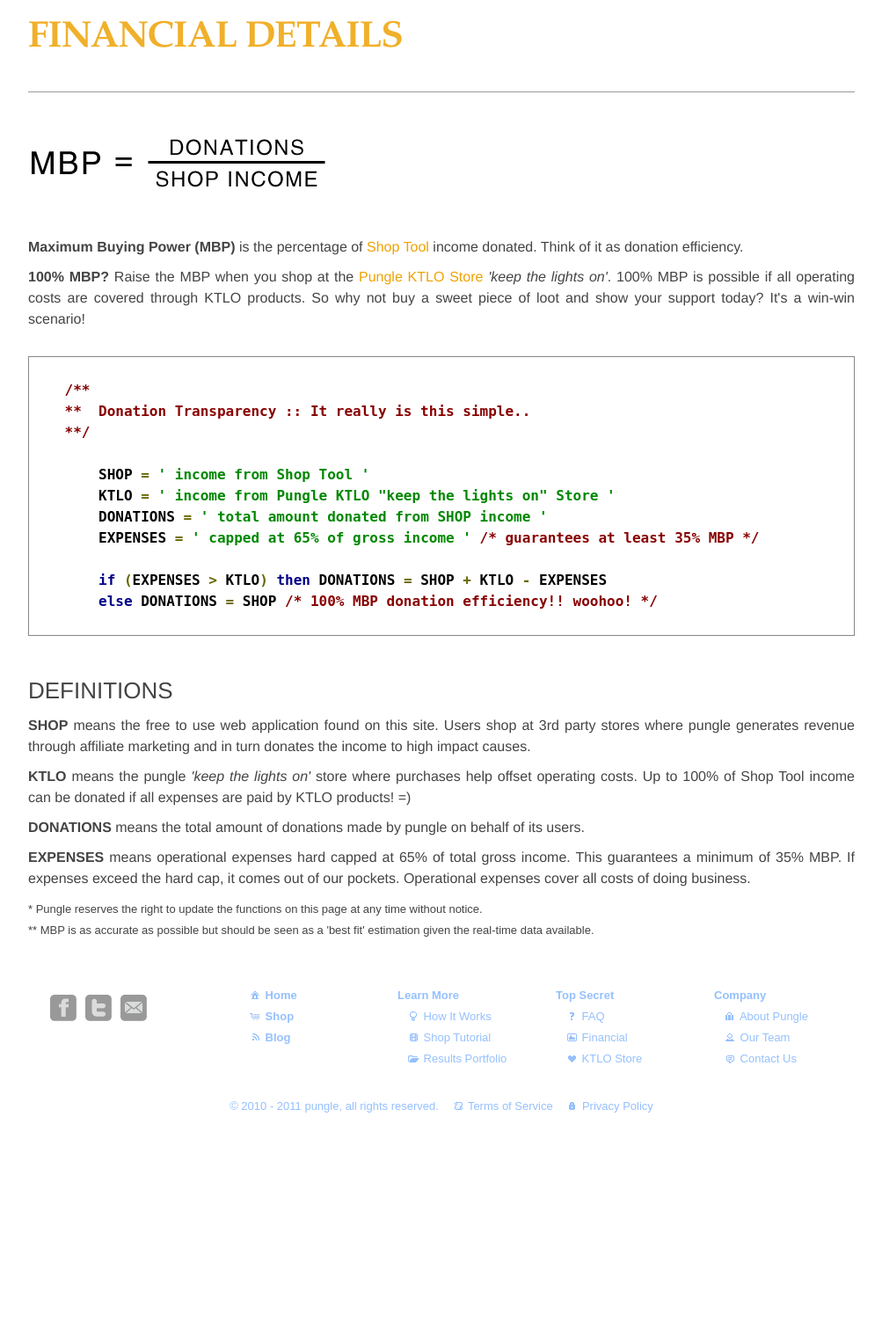
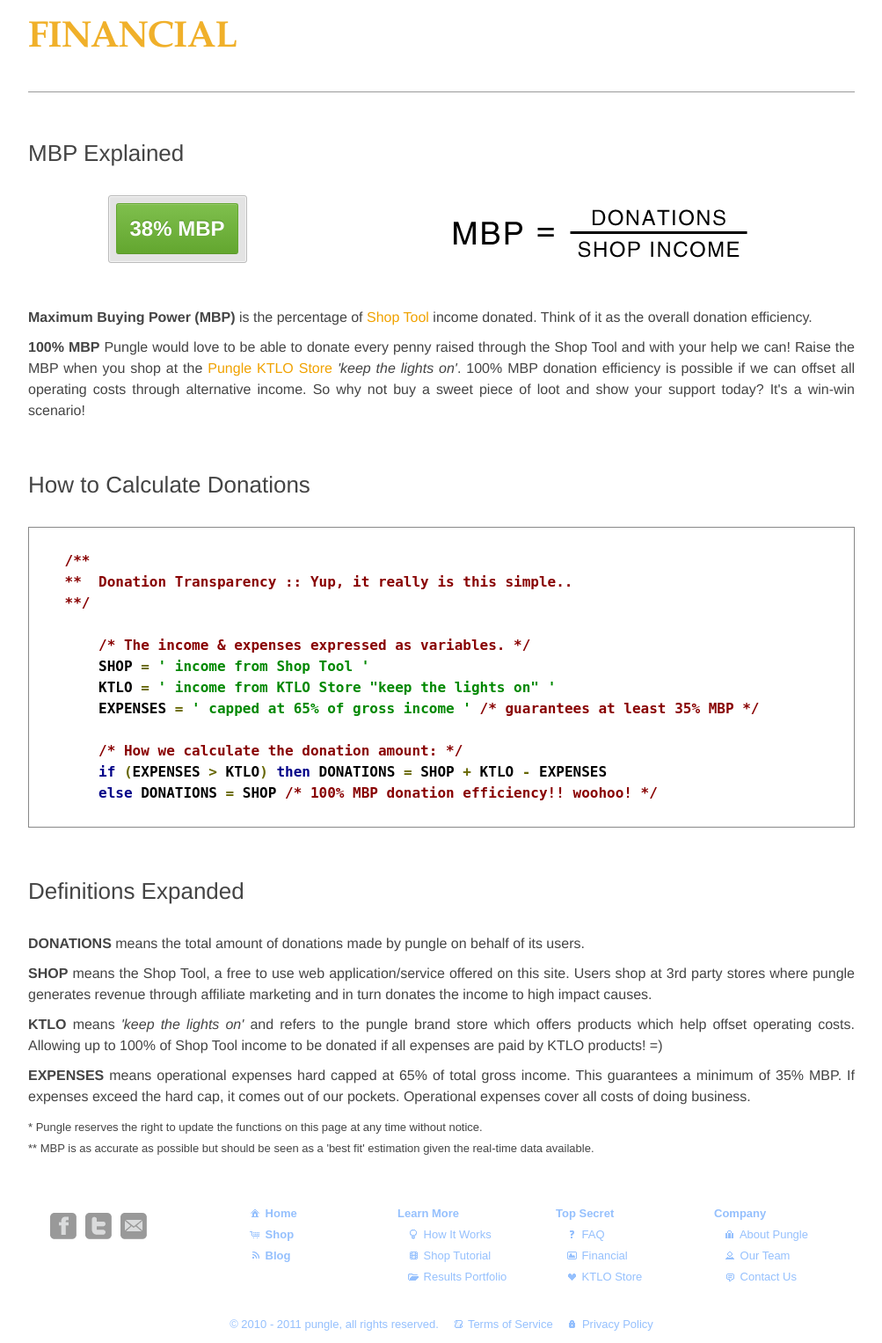
Before and after one commit to justinhammack/pungle-beta, a PHP site: page /about-us/financial/ in a window 1280 px wide. Shown: the part 140-1667 px from the top of the page at 88% size, without its empty margins (138-1141 px from the left). Before the commit the page ends 1405 px from the top, so only its background shows below. Run offline with PHP 8.4, Linux system fonts and the light colour scheme.

Commit message:
v3.284 - styles updated, financial, about & team pages updated

```diff
--- a/core/style.css
+++ b/core/style.css
@@ -558,6 +558,70 @@ button {  width: auto; overflow: visible; }
       background: #6ac944;
       background: -moz-linear-gradient(top, #6ac944 0, #6ac944 50%, #55c22b 50%, #55c22b 100%);
       background: -webkit-gradient(linear, 0% 50%, 0% 51%, from(#6ac944), to(#55c22b));
+    }
+
+    #mbp {
+        background: #e3e3e3;
+        border: 1px solid #bbb;
+        -moz-border-radius: 3px;
+        -webkit-border-radius: 3px;
+        border-radius: 3px;
+        -moz-box-shadow: inset 0 0 1px 1px #f6f6f6;
+        -webkit-box-shadow: inset 0 0 1px 1px #f6f6f6;
+        box-shadow: inset 0 0 1px 1px #f6f6f6;
+        color: #333;
+        font-family: "helvetica neue", helvetica, arial, sans-serif;
+        font-size: 18px;
+        font-weight: bold;
+        line-height: 58px;
+        padding: 8px 0 9px;
+        text-shadow: 0 1px 0 #fff;
+        height: 58px;
+        width: 156px;
+    }
+
+    #mbpRating {
+        display: inline-block;
+        background: #7fbf4d;
+        background: -moz-linear-gradient(top, #7fbf4d 0%, #63a62f 100%);
+        background: -webkit-gradient(linear, 0% 0%, 0% 100%, from(#7fbf4d), to(#63a62f));
+        border: 1px solid #63a62f;
+        border-bottom: 1px solid #5b992b;
+        -moz-border-radius: 3px;
+        -webkit-border-radius: 3px;
+        border-radius: 3px;
+        -moz-box-shadow: inset 0 1px 0 0 #96ca6d;
+        -webkit-box-shadow: inset 0 1px 0 0 #96ca6d;
+        box-shadow: inset 0 1px 0 0 #96ca6d;
+        color: #fff;
+        font-family: "helvetica neue", helvetica, arial, sans-serif;
+        font-size: 24px;
+        font-weight: bold;
+        line-height: 41px;
+        padding: 7px 0 8px 0;
+        margin: 0 9px 0 8px;
+        text-align: center;
+        text-shadow: 0 -1px 0 #4c9021;
+        width: 137px;
+        height: 41px;
+    }
+
+    #mbpRating:hover {
+        background: #76b347;
+        background: -moz-linear-gradient(top, #76b347 0%, #5e9e2e 100%);
+        background: -webkit-gradient(linear, 0% 0%, 0% 100%, from(#76b347), to(#5e9e2e));
+        -moz-box-shadow: inset 0 1px 0 0 #8dbf67;
+        -webkit-box-shadow: inset 0 1px 0 0 #8dbf67;
+        box-shadow: inset 0 1px 0 0 #8dbf67;
+        cursor: pointer;
+    }
+
+    #mbpRating:active {
+        border: 1px solid #5b992b;
+        border-bottom: 1px solid #538c27;
+        -moz-box-shadow: inset 0 0 8px 4px #548c29, 0 1px 0 0 #eee;
+        -webkit-box-shadow: inset 0 0 8px 4px #548c29, 0 1px 0 0 #eee;
+        box-shadow: inset 0 0 8px 4px #548c29, 0 1px 0 0 #eee;
     }
 
 
--- a/financial.php
+++ b/financial.php
@@ -31,7 +31,7 @@
     <div id="content" class="clearfix">
         <div class="row">
 
-            <div class="col col_16"><h1>Financial Details</h1></div>
+            <div class="col col_16"><h1>Financial</h1></div>
 
         </div>
 
@@ -44,19 +44,31 @@
         </div>
 
         <div class="row">
-            <div class="col col_10">
 
+        	<div class="col col_16">
+        		<br/><h3>MBP Explained</h3>
+        	</div>
 
+        </div>
+
+        <div class="row">
+            <div class="col col_6 align_center">
+
+                <p>
+                    <div id="mbp" style="margin: 0 auto;">
+                    <div id="mbpRating">38% MBP</div>
+                    </div>
+                </p>
 
             </div>
-            <div class="col col_6"><img src="/images/MBP_formula.png" width="340" heigh="100" alt="IR Formula = Donations / Shop Income" /></div>
+            <div class="col col_10 align_center"><img src="/images/MBP_formula.png" width="340" heigh="100" alt="IR Formula = Donations / Shop Income" /></div>
         </div>
 
         <div class="row">
 
         	<div class="col col_16 align_justify">
-        	    <p><b>Maximum Buying Power (MBP)</b> is the percentage of <a href="/shop/" title="Shop Tool">Shop Tool</a> income donated. Think of it as donation efficiency.</p>
-        		<p><b>100% MBP?</b> Raise the MBP when you shop at the <a href="http://pungle.storenvy.com/" title="Help keep the lights on, shop for sweet pungle loot!">Pungle KTLO Store</a> <i>'keep the lights on'</i>. 100% MBP is possible if all operating costs are covered through KTLO products. So why not buy a sweet piece of loot and show your support today? It's a win-win scenario!</p>
+        	    <p><b>Maximum Buying Power (MBP)</b> is the percentage of <a href="/shop/" title="Shop Tool">Shop Tool</a> income donated. Think of it as the overall donation efficiency.</p>
+        		<p><b>100% MBP</b> Pungle would love to be able to donate every penny raised through the Shop Tool and with your help we can! Raise the MBP when you shop at the <a href="http://pungle.storenvy.com/" title="Help keep the lights on, shop for sweet pungle loot!">Pungle KTLO Store</a> <i>'keep the lights on'</i>. 100% MBP donation efficiency is possible if we can offset all operating costs through alternative income. So why not buy a sweet piece of loot and show your support today? It's a win-win scenario!</p>
         	</div>
 
         </div>
@@ -64,17 +76,36 @@
         <div class="row">
 
         	<div class="col col_16">
+        		<br/><h3>How to Calculate Donations</h3>
+        	</div>
+
+        </div>
+
+        <div class="row">
+
+        	<div class="col col_16">
+<p>
 <pre class="prettyprint">
 <br/>    /**
-    **  Donation Transparency :: It really is this simple..
+    **  Donation Transparency :: Yup, it really is this simple..
     **/<br/>
+        /* The income & expenses expressed as variables. */
         SHOP = ' income from Shop Tool '
-        KTLO = ' income from Pungle KTLO "keep the lights on" Store '
-        DONATIONS = ' total amount donated from SHOP income '
+        KTLO = ' income from KTLO Store "keep the lights on" '
         EXPENSES = ' capped at 65% of gross income ' /* guarantees at least 35% MBP */<br/>
+        /* How we calculate the donation amount: */
         if (EXPENSES > KTLO) then DONATIONS = SHOP + KTLO - EXPENSES
         else DONATIONS = SHOP /* 100% MBP donation efficiency!! woohoo! */<br/>
 </pre>
+</p>
+        	</div>
+
+        </div>
+
+        <div class="row">
+
+        	<div class="col col_16">
+        		<br/><h3>Definitions Expanded</h3>
         	</div>
 
         </div>
@@ -82,11 +113,9 @@
         <div class="row">
 
         	<div class="col col_16 align_justify">
-        		<br/>
-        		<h3>DEFINITIONS</h3>
-        		<p><b>SHOP</b> means the free to use web application found on this site. Users shop at 3rd party stores where pungle generates revenue through affiliate marketing and in turn donates the income to high impact causes.</p>
-        		<p><b>KTLO</b> means the pungle <i>'keep the lights on'</i> store where purchases help offset operating costs. Up to 100% of Shop Tool income can be donated if all expenses are paid by KTLO products! =)</p>
         		<p><b>DONATIONS</b> means the total amount of donations made by pungle on behalf of its users.</p>
+        	    <p><b>SHOP</b> means the Shop Tool, a free to use web application/service offered on this site. Users shop at 3rd party stores where pungle generates revenue through affiliate marketing and in turn donates the income to high impact causes.</p>
+        		<p><b>KTLO</b> means <i>'keep the lights on'</i> and refers to the pungle brand store which offers products which help offset operating costs. Allowing up to 100% of Shop Tool income to be donated if all expenses are paid by KTLO products! =)</p>
         		<p><b>EXPENSES</b> means operational expenses hard capped at 65% of total gross income. This guarantees a minimum of 35% MBP. If expenses exceed the hard cap, it comes out of our pockets. Operational expenses cover all costs of doing business.</p>
         		<p>
         		    <small>
@@ -97,15 +126,6 @@
         	</div>
         </div>
 
-        <!-- <div class="row">
-            <div class="col col_2"><p>2</p></div>
-            <div class="col col_2"><p>2</p></div>
-            <div class="col col_2"><p>2</p></div>
-            <div class="col col_2"><p>2</p></div>
-            <div class="col col_2"><p>2</p></div>
-            <div class="col col_2"><p>2</p></div>
-            <div class="col col_4"><p>1</p></div>
-	        </div> -->
     </div>
 
 <?php require("include/footer.php"); ?>
--- a/include/footer.php
+++ b/include/footer.php
@@ -37,7 +37,7 @@
           		    <b>Top Secret</b><br/>
           			<a href="/faq/" title="Answers to some common questions."><span class="ui-icon ui-icon-help pungleWhiteIcon"></span> FAQ</a><br/>
           		    <a href="/financial/" title="Get the gory details on our financial policy."><span class="ui-icon ui-icon-image pungleWhiteIcon"></span> Financial</a><br/>
-            		<a href="http://pungle.storenvy.com/" title="Help keep the lights on, shop for sweet pungle loot!"><span class="ui-icon ui-icon-heart pungleWhiteIcon"></span> KTLO Store</a><br/>
+            		<a href="http://pungle.storenvy.com/" title="Help 'keep the lights on', shop for sweet pungle loot!"><span class="ui-icon ui-icon-heart pungleWhiteIcon"></span> KTLO Store</a><br/>
           		</small>
           	</p>
         	</div>
--- a/team.php
+++ b/team.php
@@ -25,7 +25,7 @@
 
         <div class="row">
             <div class="col col_16">
-            	<h2>Our Team</h2>
+            	<h1>Our Team</h1>
         	</div>
         </div>
 
```
Also changed, not shown: about.php (+25 -5 lines), images/PUfrontpage_left408x432.png (added).
